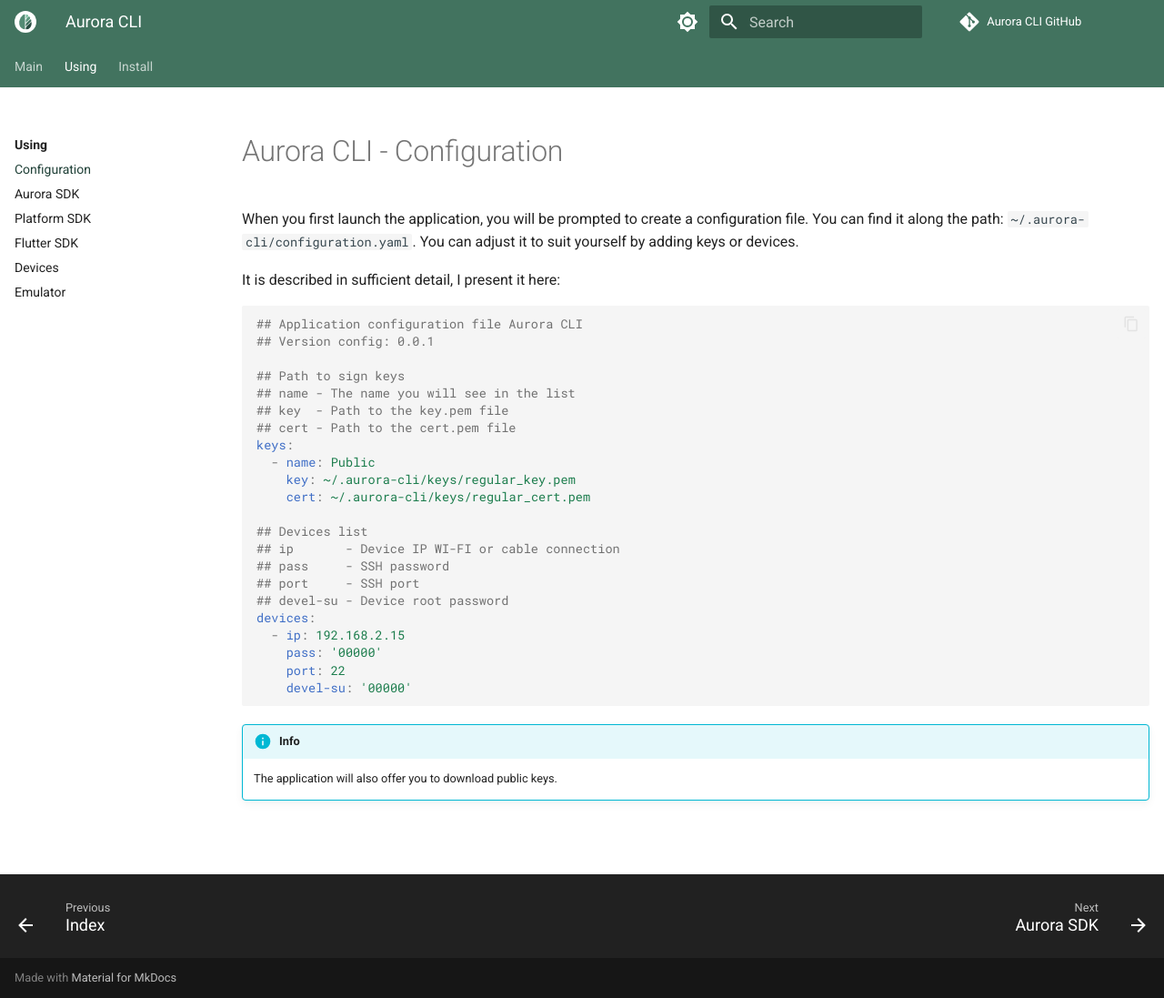
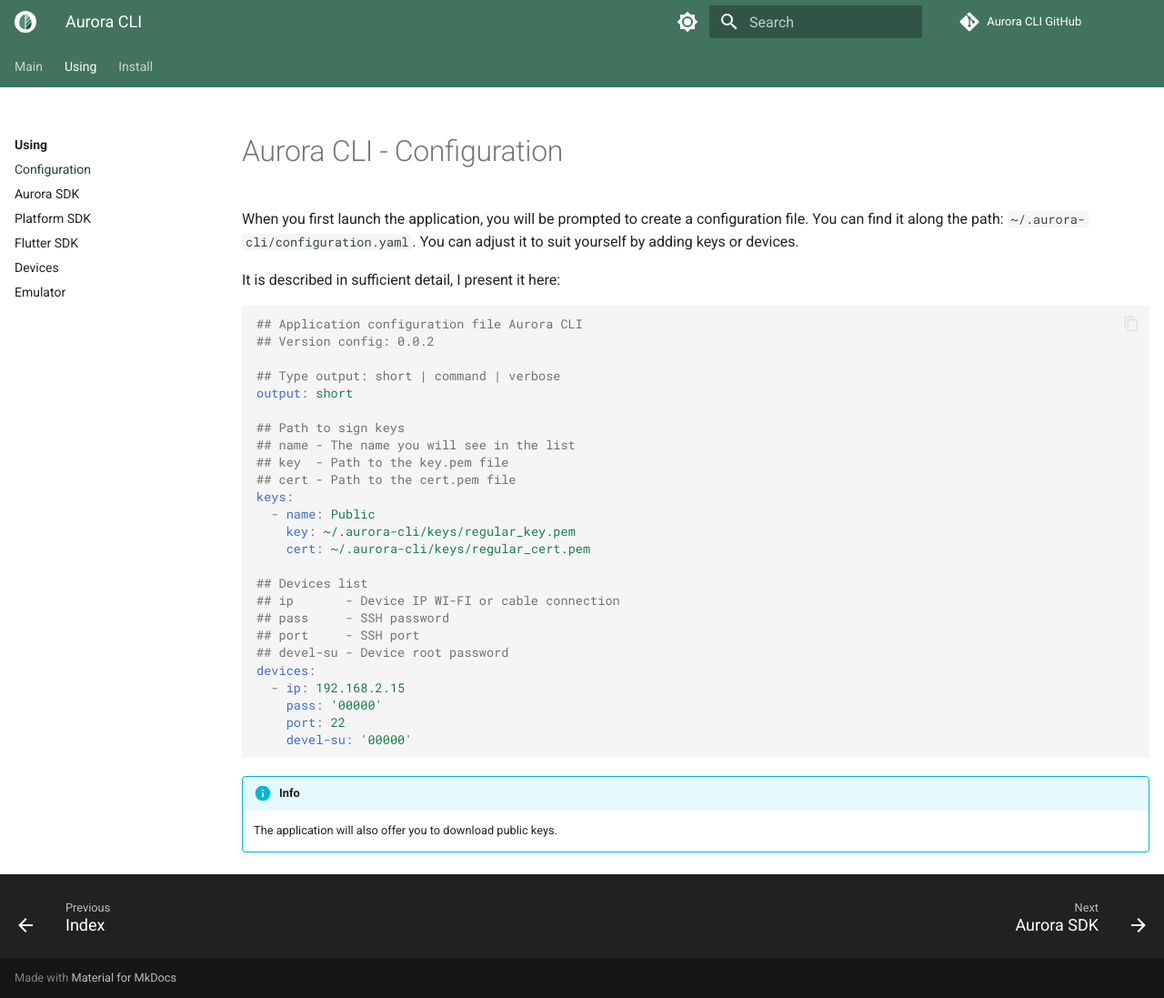
Before and after one commit to keygenqt/aurora-cli, an MkDocs documentation site: the page built from docs/using/configuration.md, in a window 1280 px wide and 1097 px high. Shown: the whole window at 91% size. Built offline with MkDocs 1.6.1 and Material for MkDocs 9.7.7, drawn with Linux system fonts in a browser that asks for light colours; comment, search, counter and statistics services are not loaded.

Commit message:
Update documentation.

````diff
--- a/docs/using/configuration.md
+++ b/docs/using/configuration.md
@@ -8,7 +8,10 @@
 
 ```yaml
 ## Application configuration file Aurora CLI
-## Version config: 0.0.1
+## Version config: 0.0.2
+
+## Type output: short | command | verbose
+output: short
 
 ## Path to sign keys
 ## name - The name you will see in the list
````
